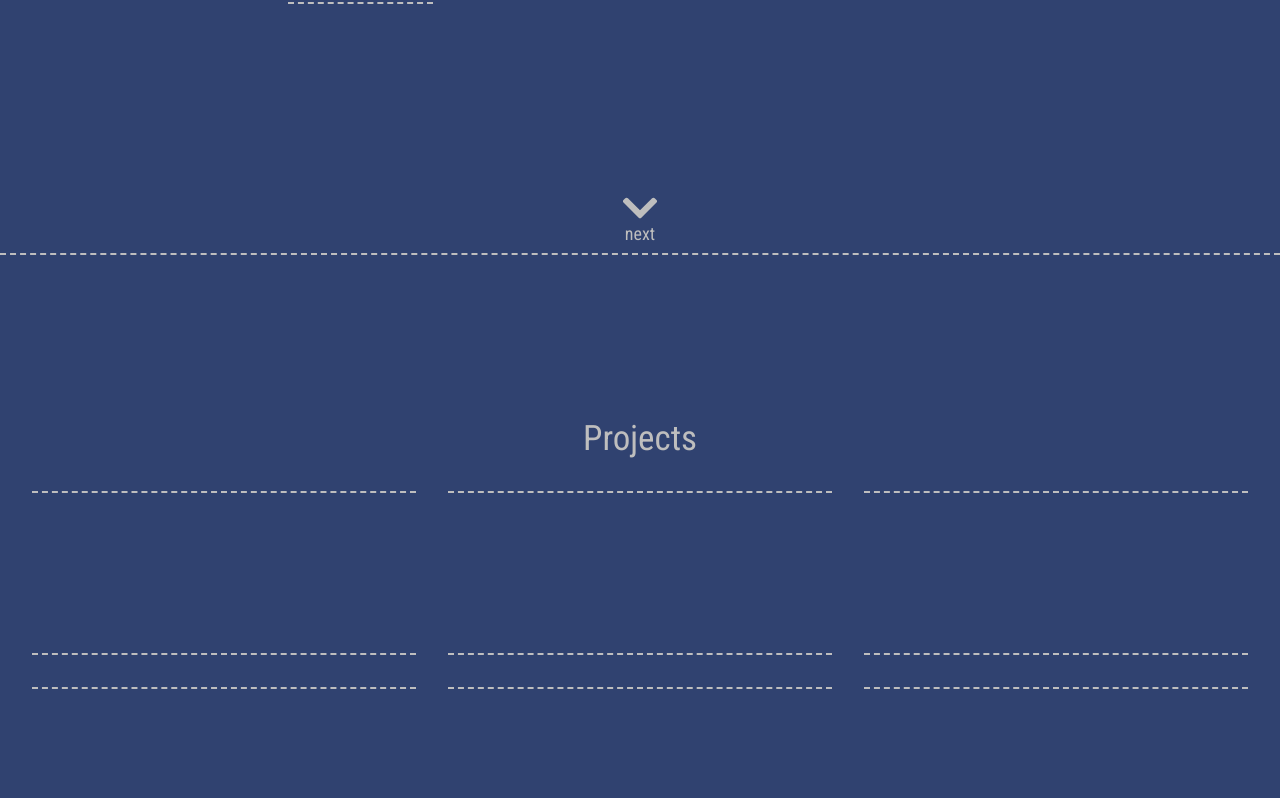
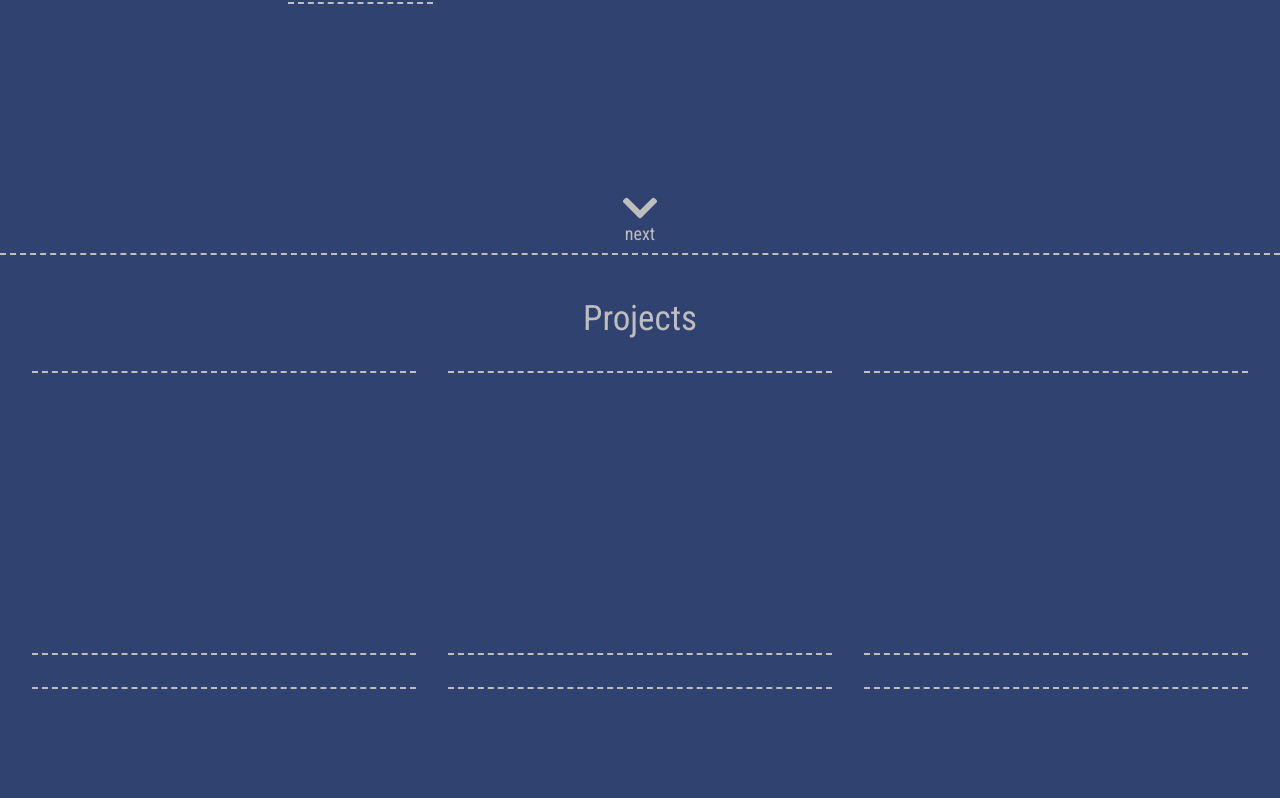
Before and after one commit to WalenPiotr/portfolio, a React app: page / in a window 1280 px wide. Shown: the part 1349-2147 px from the top of the page. Built offline with nearby package versions, Linux system fonts and the light colour scheme.

Commit message:
Change project pane height

```diff
--- a/src/pages/Projects.tsx
+++ b/src/pages/Projects.tsx
@@ -24,7 +24,7 @@ const PaneGroup = styled.div`
 
 const Pane = styled.span`
     width: 30vw;
-    height: 20vh;
+    height: 35vh;
     margin: 2vh;
     border-bottom: 2px dashed ${theme.fontPrimaryColor};
     border-top: 2px dashed ${theme.fontPrimaryColor};
```
